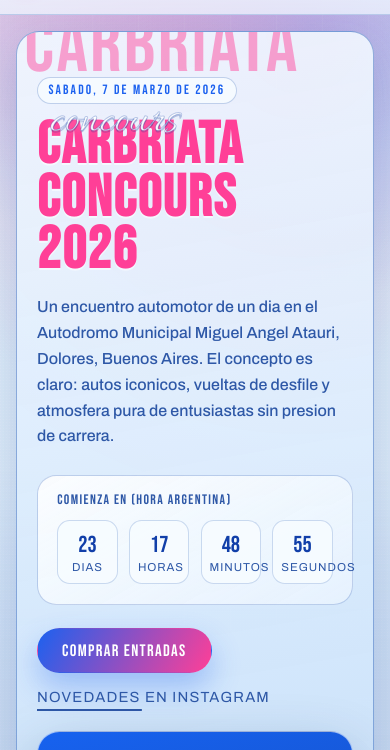
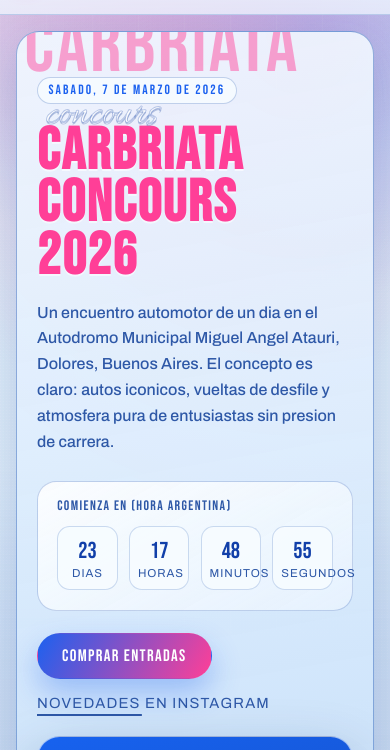
Before and after one commit to nachonapal/carbriata-concours, a plain HTML site: page index.html in a window 390 px wide. Shown: the part 60-810 px from the top of the page. Drawn offline with Linux system fonts and the light colour scheme.

Commit message:
Reposition hero cursive text to avoid headline overlap

```diff
--- a/styles.css
+++ b/styles.css
@@ -365,7 +365,7 @@
 }
 
 .hero h1 {
-  margin: 1.25rem 0 1rem;
+  margin: 1.7rem 0 1rem;
   font-family: var(--display-font);
   font-size: clamp(2.9rem, 6.8vw, 6.3rem);
   color: var(--pink-deep);
@@ -380,11 +380,11 @@
 .hero h1::after {
   content: "concours";
   position: absolute;
-  left: clamp(1.8rem, 6vw, 6.6rem);
-  top: -0.34em;
+  left: clamp(1.5rem, 5.2vw, 5.8rem);
+  top: -0.66em;
   color: rgba(255, 255, 255, 0.98);
   font-family: var(--script-font);
-  font-size: clamp(2.7rem, 7vw, 5.3rem);
+  font-size: clamp(2.4rem, 6.2vw, 4.8rem);
   font-weight: 400;
   letter-spacing: 0;
   text-transform: none;
@@ -878,13 +878,13 @@
 
   .hero h1 {
     font-size: clamp(2.7rem, 15vw, 4.4rem);
-    margin-top: 1rem;
+    margin-top: 1.35rem;
   }
 
   .hero h1::after {
-    left: 0.8rem;
-    top: -0.42em;
-    font-size: clamp(2.1rem, 12vw, 3.8rem);
+    left: 0.55rem;
+    top: -0.72em;
+    font-size: clamp(1.8rem, 10.5vw, 3.2rem);
   }
 
   .feature-grid {
```
